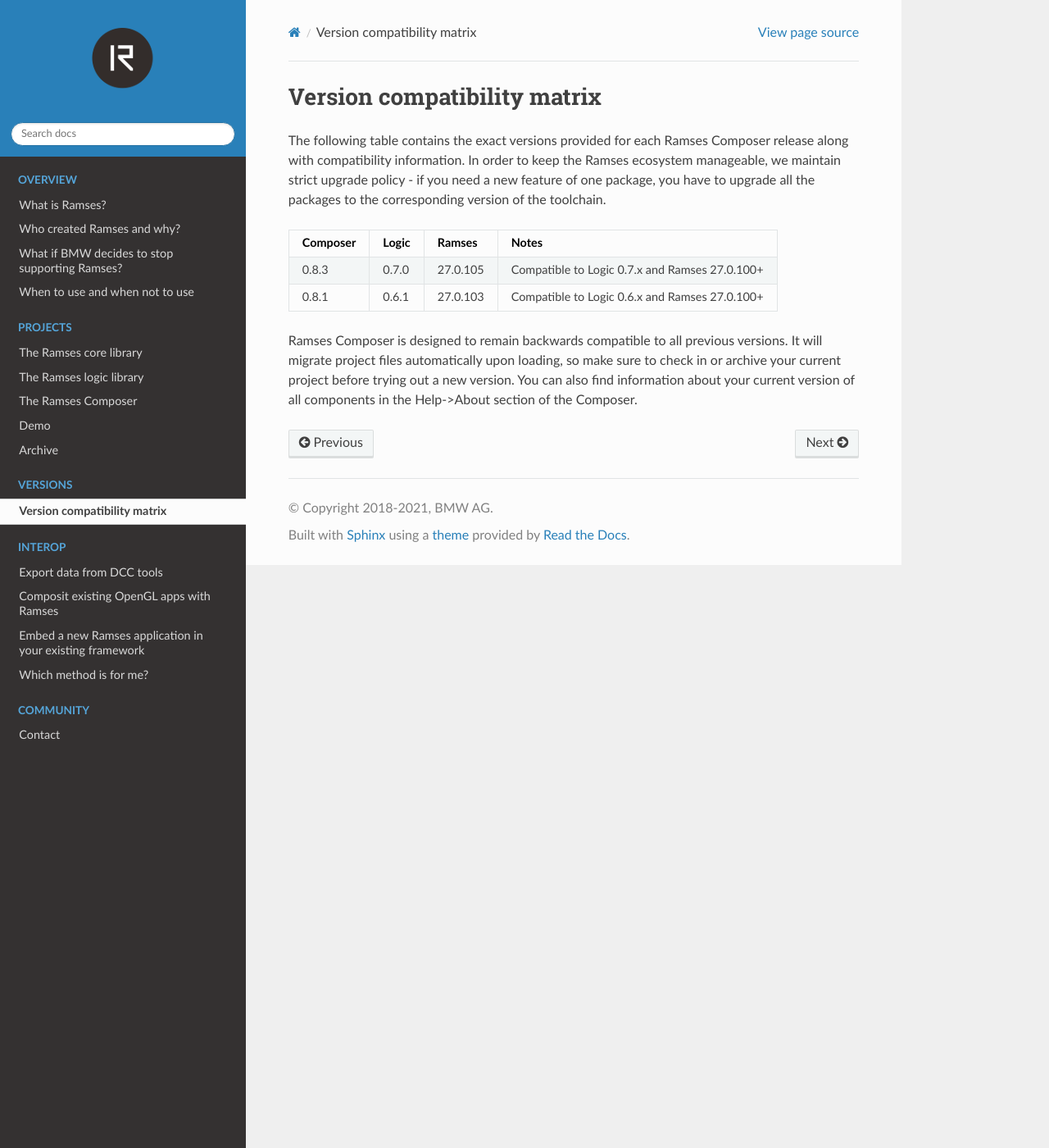
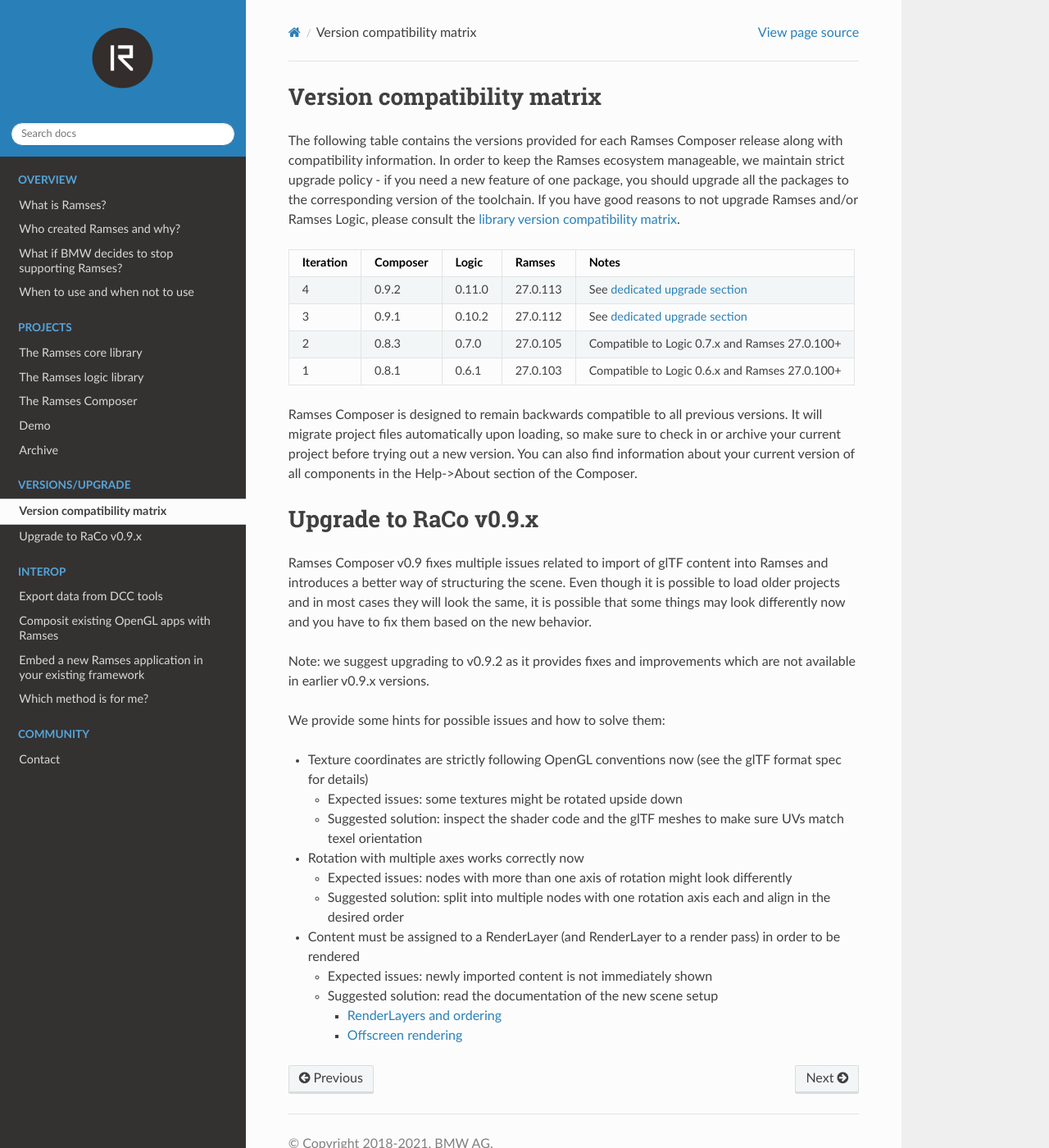
Before and after one commit to COVESA/ramses-sdk, a Sphinx documentation site: the page built from doc/versions.md, in a window 1280 px wide and 1400 px high. Shown: the whole window at 82% size. Built offline with Sphinx 7.4.7 and the Read the Docs theme 2.0.0, drawn with Linux system fonts in a browser that asks for light colours.

Commit message:
Add better upgrade guide in docs
Needs a newer MyST because of bugfixes -> had to upgrade requirements.

```diff
--- a/doc/versions.md
+++ b/doc/versions.md
@@ -1,14 +1,41 @@
 # Version compatibility matrix
 
-The following table contains the exact versions provided for each Ramses Composer
+The following table contains the versions provided for each Ramses Composer
 release along with compatibility information. In order to keep the Ramses ecosystem
 manageable, we maintain strict upgrade policy - if you need a new feature of one package,
-you have to upgrade all the packages to the corresponding version of the toolchain.
+you should upgrade all the packages to the corresponding version of the toolchain.
+If you have good reasons to not upgrade Ramses and/or Ramses Logic, please consult
+the [library version compatibility matrix](https://ramses-logic.readthedocs.io/en/latest/readme_ref.html#version-matrix).
 
-|Composer |Logic    | Ramses        | Notes                                             |
-|---------|---------|---------------|---------------------------------------------------|
-|0.8.3    |0.7.0    | 27.0.105      | Compatible to Logic 0.7.x and Ramses 27.0.100+    |
-|0.8.1    |0.6.1    | 27.0.103      | Compatible to Logic 0.6.x and Ramses 27.0.100+    |
+|Iteration|Composer |Logic    | Ramses        | Notes                                                      |
+|---------|---------|---------|---------------|------------------------------------------------------------|
+| 4       |0.9.2    |0.11.0   | 27.0.113      | See [dedicated upgrade section](upgrade_raco09)   |
+| 3       |0.9.1    |0.10.2   | 27.0.112      | See [dedicated upgrade section](upgrade_raco09)   |
+| 2       |0.8.3    |0.7.0    | 27.0.105      | Compatible to Logic 0.7.x and Ramses 27.0.100+             |
+| 1       |0.8.1    |0.6.1    | 27.0.103      | Compatible to Logic 0.6.x and Ramses 27.0.100+             |
 
 Ramses Composer is designed to remain backwards compatible to all previous versions. It will migrate project files automatically upon loading, so make sure to check in or archive your current project before trying out a new version.
 You can also find information about your current version of all components in the Help->About section of the Composer.
+
+(upgrade_raco09)=
+# Upgrade to RaCo v0.9.x
+
+Ramses Composer v0.9 fixes multiple issues related to import of glTF content into Ramses and introduces a better way
+of structuring the scene. Even though it is possible to load older projects and in most cases they will look the same,
+it is possible that some things may look differently now and you have to fix them based on the new behavior.
+
+Note: we suggest upgrading to v0.9.2 as it provides fixes and improvements which are not available in earlier v0.9.x versions.
+
+We provide some hints for possible issues and how to solve them:
+
+* Texture coordinates are strictly following OpenGL conventions now (see the glTF format spec for details)
+    * Expected issues: some textures might be rotated upside down
+    * Suggested solution: inspect the shader code and the glTF meshes to make sure UVs match texel orientation
+* Rotation with multiple axes works correctly now
+    * Expected issues: nodes with more than one axis of rotation might look differently
+    * Suggested solution: split into multiple nodes with one rotation axis each and align in the desired order
+* Content must be assigned to a RenderLayer (and RenderLayer to a render pass) in order to be rendered
+    * Expected issues: newly imported content is not immediately shown
+    * Suggested solution: read the documentation of the new scene setup
+        * [RenderLayers and ordering](https://github.com/COVESA/ramses-composer-docs/blob/master/ordering/manual.md)
+        * [Offscreen rendering](https://github.com/COVESA/ramses-composer-docs/blob/master/offscreen/manual.md)
```
Also changed, not shown: doc/index.md (+1 -1 lines), doc/requirements.txt (+18 -16 lines).
